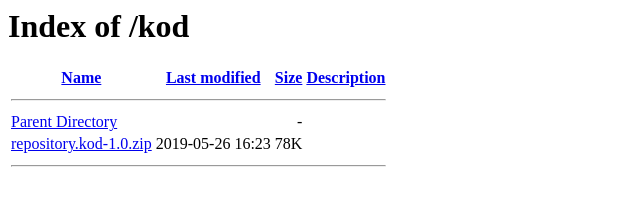
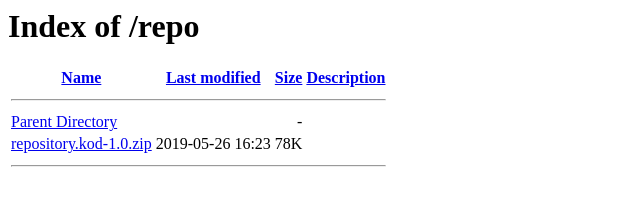
Before and after one commit to kodiondemand/kodiondemand.github.io, a plain HTML site: page repo/index.html in a window 1280 px wide. Shown: the full height of the page, 0-640 px from the left. Drawn offline with Linux system fonts and the light colour scheme.

Commit message:
Update index.html

```diff
--- a/repo/index.html
+++ b/repo/index.html
@@ -1,9 +1,9 @@
 <html>
  <head>
-  <title>Index of /kod</title>
+  <title>Index of /repo</title>
  </head>
  <body>
-<h1>Index of /kod</h1>
+<h1>Index of /repo</h1>
   <table>
    <tr><th><a href="?C=N;O=D">Name</a></th><th><a href="?C=M;O=A">Last modified</a></th><th><a href="?C=S;O=A">Size</a></th><th><a href="?C=D;O=A">Description</a></th></tr>
    <tr><th colspan="5"><hr></th></tr>
```
